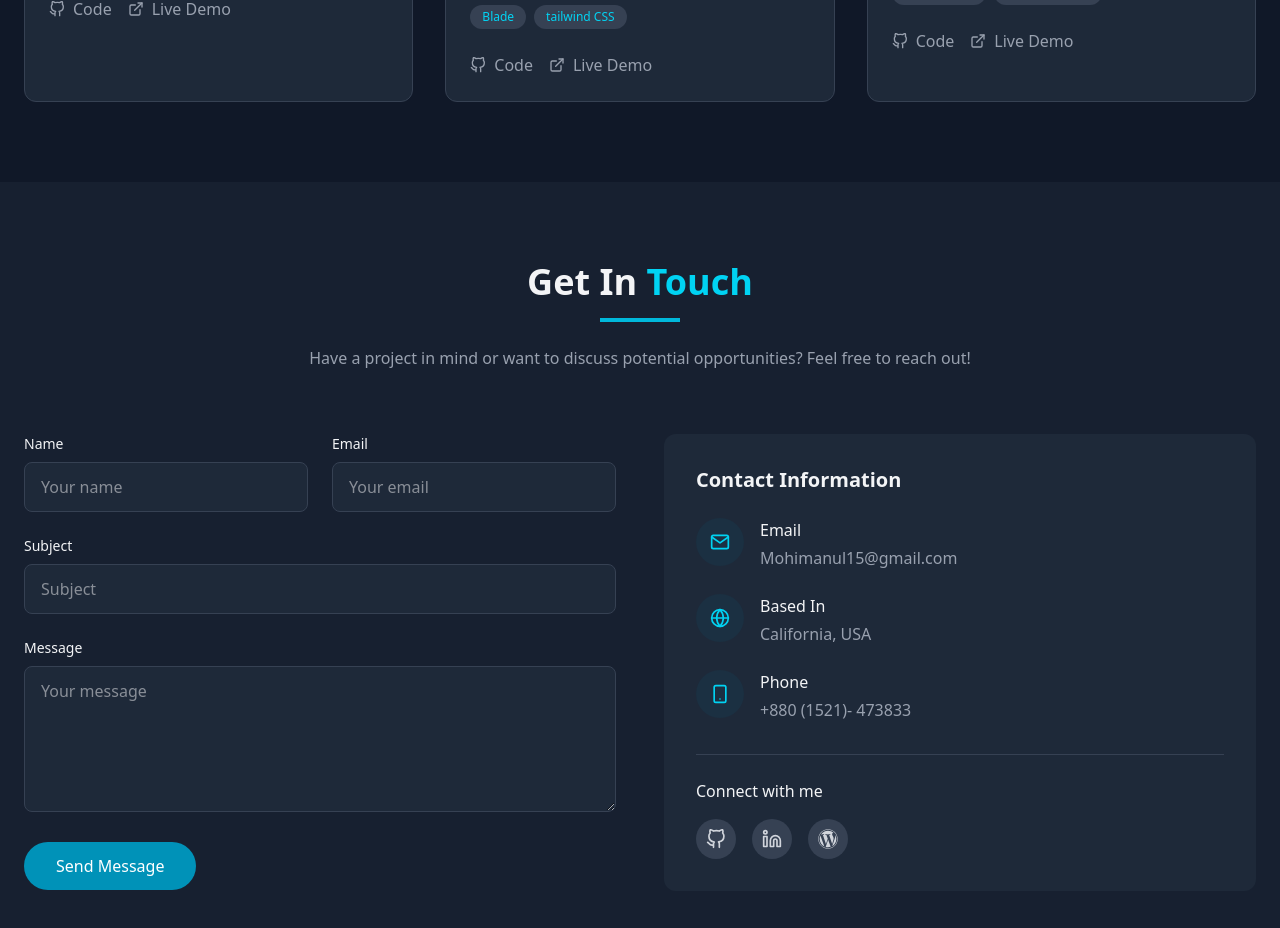
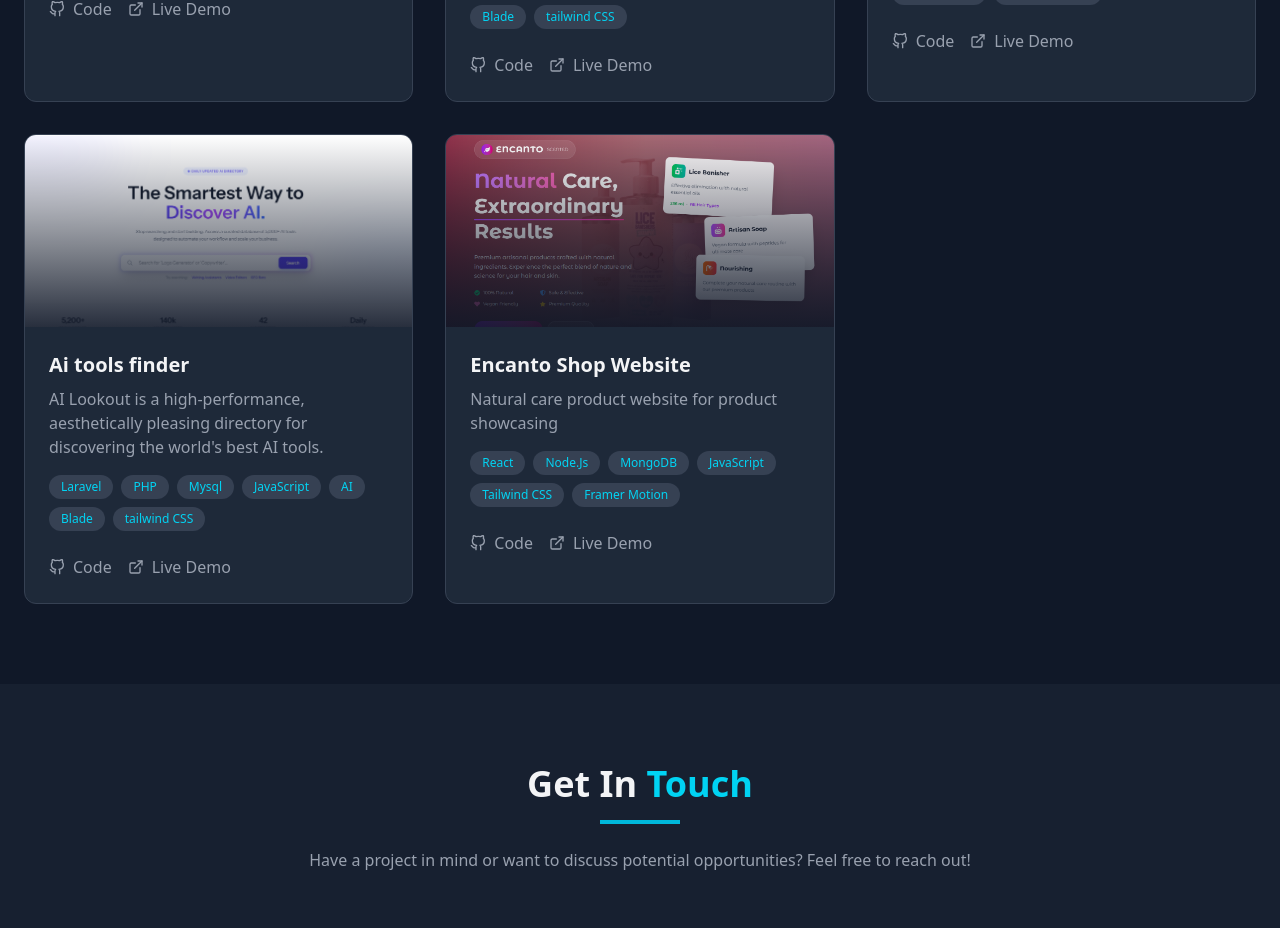
Before and after one commit to mohimanul15/portfolio, a React (Vite) app: page / in a window 1280 px wide. Shown: the part 4340-5268 px from the top of the page. Built offline with nearby package versions, Linux system fonts and the light colour scheme.

Commit message:
New Portfolio added

```diff
--- a/src/App.jsx
+++ b/src/App.jsx
@@ -1,10 +1,12 @@
-import { useState} from 'react';
+import { useState } from 'react';
 import { motion, AnimatePresence } from 'framer-motion';
 import Logo from './assets/M dev.png';
 import Drone from '/drone.png';
 import Fiqfy from '/fiqfy.png';
 import Mealmet from '/mealmet.png';
 import HairBySadia from '/hair-by-sadia.png';
+import AiTools from '/ai-tools.png';
+import Encanto from '/encanto.png';
 import {
   FiGithub,
   FiLinkedin,
@@ -104,7 +106,7 @@ const projects = [
     id: 8,
     title: "AI Meal Planner",
     description: "AI-powered meal planning app with personalized recipes",
-    tags: ["Laravel", "PHP", "Mysql", "JavaScript", "AI", "Blade","tailwind CSS"],
+    tags: ["Laravel", "PHP", "Mysql", "JavaScript", "AI", "Blade", "tailwind CSS"],
     image: Mealmet,
     github: "https://github.com/mohimanul15/laravel-mealmet",
     live: "https://mealmet.free.nf/"
@@ -113,10 +115,28 @@ const projects = [
     id: 9,
     title: "Hair Salon Website",
     description: "Responsive website for a local hair salon",
-    tags: ["React", "Node.Js", "MongoDB", "JavaScript", "Tailwind CSS","Framer Motion"],
+    tags: ["React", "Node.Js", "MongoDB", "JavaScript", "Tailwind CSS", "Framer Motion"],
     image: HairBySadia,
     github: "https://github.com/mohimanul15/hair-by-sadia",
     live: "https://hair-by-sadia.vercel.app/"
+  },
+  {
+    id: 10,
+    title: "Ai tools finder",
+    description: "AI Lookout is a high-performance, aesthetically pleasing directory for discovering the world's best AI tools.",
+    tags: ["Laravel", "PHP", "Mysql", "JavaScript", "AI", "Blade", "tailwind CSS"],
+    image: AiTools,
+    github: "https://github.com/mohimanul15/hair-by-sadia",
+    live: "https://ai-lookout.free.nf/"
+  },
+  {
+    id: 11,
+    title: "Encanto Shop Website",
+    description: "Natural care product website for product showcasing",
+    tags: ["React", "Node.Js", "MongoDB", "JavaScript", "Tailwind CSS", "Framer Motion"],
+    image: Encanto,
+    github: "https://github.com/mohimanul15/encanto-shop",
+    live: "https://encanto-shop.vercel.app/"
   }
 ];
 
@@ -194,8 +214,8 @@ const App = () => {
   const filteredProjects = activeTab === 'all'
     ? projects
     : projects.filter(project =>
-        project.tags.some(tag => tag.toLowerCase() === activeTab.toLowerCase())
-      );
+      project.tags.some(tag => tag.toLowerCase() === activeTab.toLowerCase())
+    );
 
   return (
     <div className="min-h-screen bg-gray-900 text-gray-100">
@@ -209,7 +229,7 @@ const App = () => {
             animate={{ opacity: 1 }}
             transition={{ delay: 0.2 }}
           >
-            <img src={Logo} alt="Site Logo" srcset="" width="120" height="auto"/>
+            <img src={Logo} alt="Site Logo" srcset="" width="120" height="auto" />
           </motion.a>
 
           <motion.div
@@ -586,12 +606,14 @@ const App = () => {
                     <div className="flex space-x-4">
                       <a
                         href={project.github}
+                        target='_blank'
                         className="text-gray-400 hover:text-white transition flex items-center"
                       >
                         <FiGithub className="mr-2" /> Code
                       </a>
                       <a
                         href={project.live}
+                        target='_blank'
                         className="text-gray-400 hover:text-white transition flex items-center"
                       >
                         <FiExternalLink className="mr-2" /> Live Demo
```
Also changed, not shown: public/ai-tools.png (added), public/encanto.png (added).
